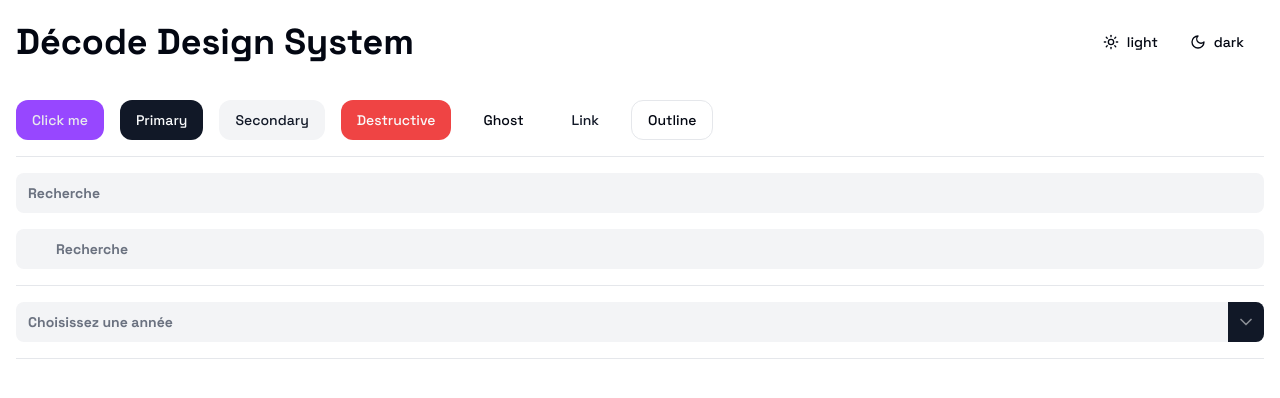
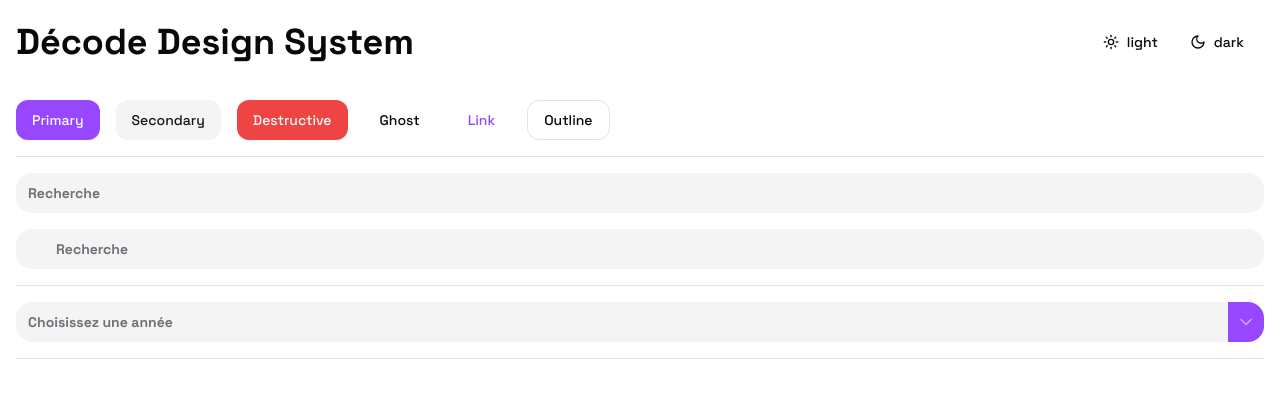
Before and after one commit to decode-school/design-system, a React (Vite) app: page / in a window 1280 px wide. Shown: the top 398 px of the page. Built offline with nearby package versions, Linux system fonts and the light colour scheme; some icons are missing.

Commit message:
feat: enhanced style to better match naming convention and dark theme overall design

```diff
--- a/src/index.css
+++ b/src/index.css
@@ -10,74 +10,60 @@
 @layer base {
   :root {
     --background: 0 0% 100%;
-    --foreground: 224 71.4% 4.1%;
+    --foreground: 240 10% 3.9%;
     --card: 0 0% 100%;
-    --card-foreground: 224 71.4% 4.1%;
+    --card-foreground: 240 10% 3.9%;
     --popover: 0 0% 100%;
-    --popover-foreground: 224 71.4% 4.1%;
-    --primary: 220.9 39.3% 11%;
-    --primary-foreground: 210 20% 98%;
-    --secondary: 220 14.3% 95.9%;
-    --secondary-foreground: 220.9 39.3% 11%;
-    --muted: 220 14.3% 95.9%;
-    --muted-foreground: 220 8.9% 46.1%;
-    --accent: 266 100% 64%;
-    --accent-foreground: 216 12% 92%;
+    --popover-foreground: 240 10% 3.9%;
+    --primary: 266 100% 64%;
+    --primary-foreground: 0 0% 98%;
+    --secondary: 240 4.8% 95.9%;
+    --secondary-foreground: 240 5.9% 10%;
+    --muted: 240 4.8% 95.9%;
+    --muted-foreground: 240 3.8% 46.1%;
+    --accent: 240 4.8% 95.9%;
+    --accent-foreground: 240 5.9% 10%;
     --destructive: 0 84.2% 60.2%;
-    --destructive-foreground: 210 20% 98%;
-    --border: 220 13% 91%;
-    --input: 220 13% 91%;
-    --ring: var(--accent);
+    --destructive-foreground: 0 0% 98%;
+    --border: 240 5.9% 90%;
+    --input: 240 5.9% 90%;
+    --ring: var(--primary);
+    --radius: 1rem;
     --chart-1: 12 76% 61%;
     --chart-2: 173 58% 39%;
     --chart-3: 197 37% 24%;
     --chart-4: 43 74% 66%;
     --chart-5: 27 87% 67%;
-    --radius: 0.5rem
-  ;
-    --sidebar-background: 0 0% 98%;
-    --sidebar-foreground: 240 5.3% 26.1%;
-    --sidebar-primary: 240 5.9% 10%;
-    --sidebar-primary-foreground: 0 0% 98%;
-    --sidebar-accent: 240 4.8% 95.9%;
-    --sidebar-accent-foreground: 240 5.9% 10%;
-    --sidebar-border: 220 13% 91%;
-    --sidebar-ring: 217.2 91.2% 59.8%}
+  }
+
   .dark {
-    --background: 224 71.4% 4.1%;
-    --foreground: 210 20% 98%;
-    --card: 224 71.4% 4.1%;
-    --card-foreground: 210 20% 98%;
-    --popover: 224 71.4% 4.1%;
-    --popover-foreground: 210 20% 98%;
-    --primary: 210 20% 98%;
-    --primary-foreground: 220.9 39.3% 11%;
-    --secondary: 215 27.9% 16.9%;
-    --secondary-foreground: 210 20% 98%;
-    --muted: 215 27.9% 16.9%;
-    --muted-foreground: 217.9 10.6% 64.9%;
-    --accent: 266 100% 64%;
-    --accent-foreground: 216 12% 92%;
+    --background: 240 10% 3.9%;
+    --foreground: 0 0% 98%;
+    --card: 240 10% 3.9%;
+    --card-foreground: 0 0% 98%;
+    --popover: 240 10% 3.9%;
+    --popover-foreground: 0 0% 98%;
+    --primary: 266 100% 64%;
+    --primary-foreground: 0 0% 98%;
+    --secondary: 240 3.7% 15.9%;
+    --secondary-foreground: 0 0% 98%;
+    --muted: 240 3.7% 15.9%;
+    --muted-foreground: 240 5% 64.9%;
+    --accent: 240 3.7% 15.9%;
+    --accent-foreground: 0 0% 98%;
     --destructive: 0 62.8% 30.6%;
-    --destructive-foreground: 210 20% 98%;
-    --border: 215 27.9% 16.9%;
-    --input: 215 27.9% 16.9%;
-    --ring: 216 12.2% 83.9%;
+    --destructive-foreground: 0 0% 98%;
+    --border: 240 3.7% 15.9%;
+    --input: 240 3.7% 15.9%;
+    --ring: var(--primary);
     --chart-1: 220 70% 50%;
     --chart-2: 160 60% 45%;
     --chart-3: 30 80% 55%;
     --chart-4: 280 65% 60%;
-    --chart-5: 340 75% 55%
-  ;
-    --sidebar-background: 240 5.9% 10%;
-    --sidebar-foreground: 240 4.8% 95.9%;
-    --sidebar-primary: 224.3 76.3% 48%;
-    --sidebar-primary-foreground: 0 0% 100%;
-    --sidebar-accent: 240 3.7% 15.9%;
-    --sidebar-accent-foreground: 240 4.8% 95.9%;
-    --sidebar-border: 240 3.7% 15.9%;
-    --sidebar-ring: 217.2 91.2% 59.8%}
+    --chart-5: 340 75% 55%;
+  }
 }
+
 @layer base {
   * {
     @apply border-border;
--- a/src/main.tsx
+++ b/src/main.tsx
@@ -5,7 +5,7 @@
 import { Input } from '@/package/ui/components/ui/input'
 import { ThemeProvider } from "@/package/ui/providers/theme-provider"
 import ModeToggle from './package/ui/components/functionnal/mode-toggle'
-import { Select, SelectContent, SelectGroup, SelectItem, SelectLabel, SelectTrigger, SelectValue } from './package/ui/components/ui/select'
+import { Select, SelectContent, SelectItem, SelectTrigger, SelectValue } from './package/ui/components/ui/select'
 
 
 
@@ -19,7 +19,6 @@
         </header>
         <div className='container mx-auto p-4 space-y-4'>
           <section className='flex gap-4 flex-wrap'>
-            <Button>Click me</Button>
             <Button variant="primary">Primary</Button>
             <Button variant="secondary">Secondary</Button>
             <Button variant="destructive">Destructive</Button>
--- a/src/package/ui/components/functionnal/mode-toggle.tsx
+++ b/src/package/ui/components/functionnal/mode-toggle.tsx
@@ -8,14 +8,14 @@
         <div className="inline-flex p-2 gap-2 bg-background rounded-xl">
             <Button
                 size="sm"
-                variant={theme === "light" ? "default" : "ghost"}
+                variant={theme === "light" ? "primary" : "ghost"}
                 onClick={() => setTheme("light")}
             >
                 <Sun />{lightText}
             </Button>
             <Button
                 size="sm"
-                variant={theme === "dark" ? "default" : "ghost"}
+                variant={theme === "dark" ? "primary" : "ghost"}
                 onClick={() => setTheme("dark")}
             >
                 <Moon />{darkText}
--- a/src/package/ui/components/ui/button.tsx
+++ b/src/package/ui/components/ui/button.tsx
@@ -9,7 +9,6 @@
   {
     variants: {
       variant: {
-        default: "bg-accent text-accent-foreground hover:bg-accent/90",
         primary: "bg-primary text-primary-foreground hover:bg-primary/90",
         destructive:
           "bg-destructive text-destructive-foreground hover:bg-destructive/90",
@@ -22,13 +21,13 @@
       },
       size: {
         default: "h-10 px-4 py-2",
-        sm: "h-9 rounded-lg px-3",
+        sm: "h-9 rounded-md px-3",
         lg: "h-11 rounded-xl px-8",
         icon: "h-10 w-10",
       },
     },
     defaultVariants: {
-      variant: "default",
+      variant: "primary",
       size: "default",
     },
   }
--- a/src/package/ui/components/ui/input.tsx
+++ b/src/package/ui/components/ui/input.tsx
@@ -16,7 +16,7 @@
           <input
             type={type}
             className={cn(
-              "flex h-10 w-full rounded-lg bg-secondary px-3 pl-10 py-2 text-base ring-offset-background file:border-0 file:bg-transparent file:text-sm file:font-medium file:text-foreground placeholder:text-muted-foreground placeholder:font-bold focus-visible:outline-none focus-visible:ring-2 focus-visible:ring-accent focus-visible:ring-offset-2 disabled:cursor-not-allowed disabled:opacity-50 md:text-sm",
+              "flex h-10 w-full rounded-lg bg-secondary px-3 pl-10 py-2 text-base ring-offset-background file:border-0 file:bg-transparent file:text-sm file:font-medium file:text-foreground placeholder:text-muted-foreground placeholder:font-bold focus-visible:outline-none focus-visible:ring-2 focus-visible:ring-ring focus-visible:ring-offset-2 disabled:cursor-not-allowed disabled:opacity-50 md:text-sm",
               className
             )}
             ref={ref}
@@ -29,7 +29,7 @@
       <input
         type={type}
         className={cn(
-          "flex h-10 w-full rounded-lg bg-secondary px-3 py-2 text-base ring-offset-background file:border-0 file:bg-transparent file:text-sm file:font-medium file:text-foreground placeholder:text-muted-foreground placeholder:font-bold focus-visible:outline-none focus-visible:ring-2 focus-visible:ring-accent focus-visible:ring-offset-2 disabled:cursor-not-allowed disabled:opacity-50 md:text-sm",
+          "flex h-10 w-full rounded-lg bg-secondary px-3 py-2 text-base ring-offset-background file:border-0 file:bg-transparent file:text-sm file:font-medium file:text-foreground placeholder:text-muted-foreground placeholder:font-bold focus-visible:outline-none focus-visible:ring-2 focus-visible:ring-ring focus-visible:ring-offset-2 disabled:cursor-not-allowed disabled:opacity-50 md:text-sm",
           className
         )}
         ref={ref}
--- a/tailwind.config.js
+++ b/tailwind.config.js
@@ -3,9 +3,12 @@
   darkMode: ["class"],
   content: ["./src/**/*.{html,js,ts,jsx,tsx}"],
   theme: {
-	fontFamily: {
-		sans: ['Space Grotesk', 'sans-serif'],
-	},
+  	fontFamily: {
+  		sans: [
+  			'Space Grotesk',
+  			'sans-serif'
+  		]
+  	},
   	extend: {
   		borderRadius: {
   			lg: 'var(--radius)',
```
